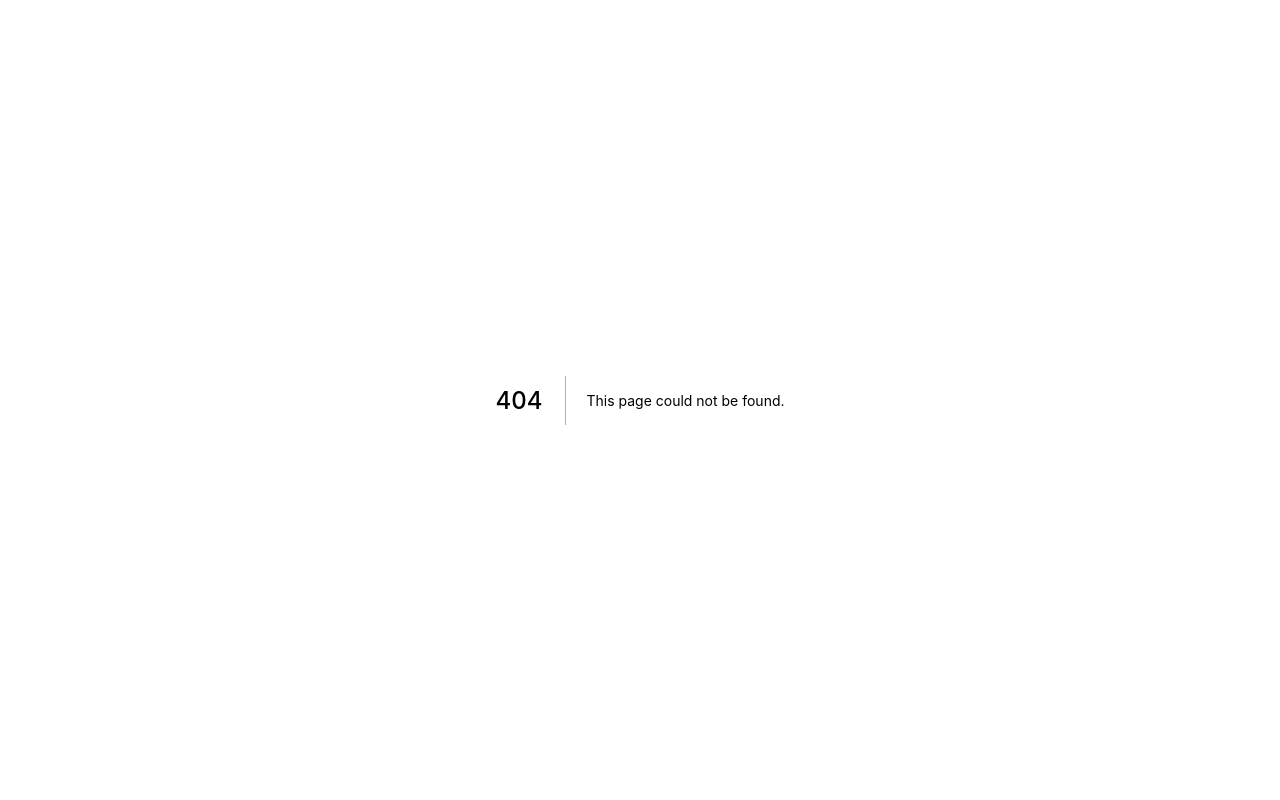
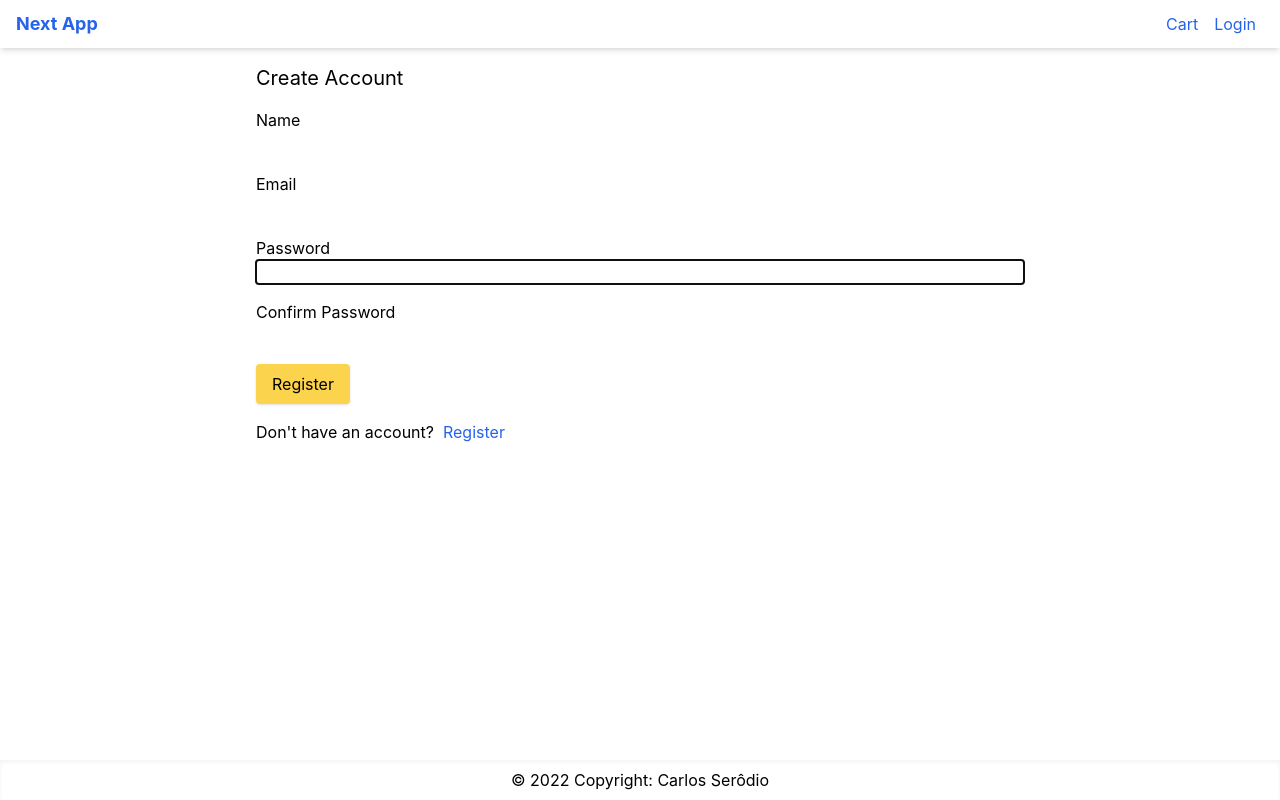
Before and after one commit to csalpha/nextjs-tailwind-ecommerce, a Next.js app: page /register in a window 1280 px wide. Before the commit this address had no page. Built offline with nearby package versions, Linux system fonts and the light colour scheme; no server answers.

Commit message:
Create Register Screen

```diff
--- /dev/null
+++ b/pages/api/auth/signup.js
@@ -0,0 +1,74 @@
+import bcryptjs from 'bcryptjs';
+import User from '../../../models/User';
+import db from '../../../utils/db';
+
+// implement signup api
+// this api only accept post http web
+// create a api to create a user in the database
+
+// define async function named handler
+async function handler(req, res) {
+  // check the method of this request
+  if (req.method !== 'POST') {
+    // if method is not post
+    return; // stop function
+  }
+  // from req.body get name, email and password
+  const { name, email, password } = req.body;
+  // if the data does not exist
+  if (
+    !name || // if name does not exist
+    !email || // if email does not exist
+    !email.includes('@') || // if email does not includes '@'
+    !password || // if password does not exist
+    password.trim().length < 3 // if password is less than 3
+  ) {
+    /* return error 422
+    and send a json with a message */
+    res.status(422).json({
+      message: 'Validation error',
+    });
+    return;
+  }
+
+  // connect to the database
+  await db.connect();
+
+  /* by findOne we search in the user collection mongodb for
+   the user with this email*/
+  const existingUser = await User.findOne({ email: email });
+  // if does exist
+  if (existingUser) {
+    // show error message status 422
+    res.status(422).json({ message: 'User exists already!' });
+    // disconnect from the database
+    await db.disconnect();
+    // don't continue the code
+    return;
+  }
+  /* otherwise define a  newUser from the User
+  object from mongoose and pass name, email, password and is admin */
+  const newUser = new User({
+    name,
+    email,
+    password: bcryptjs.hashSync(password), // use bcryptjs to encrypt the password
+    isAdmin: false,
+  });
+
+  // create user using newUser.save() function from mongoose
+  const user = await newUser.save();
+  // disconnect from the database
+  await db.disconnect();
+  /* send back this data
+  status is 201 and send message 'Created user!'*/
+  res.status(201).send({
+    message: 'Created user!',
+    _id: user._id, // pass id of user
+    name: user.name, // pass name of user
+    email: user.email, // pass email of user
+    isAdmin: user.isAdmin, // pass isAdmin status
+  });
+}
+
+// export handler function
+export default handler;
--- a/pages/login.jsx
+++ b/pages/login.jsx
@@ -118,7 +118,7 @@
         </div>
         <div className="mb-4 ">
           Don&apos;t have an account? &nbsp;
-          <Link href="register">Sign Up</Link>
+          <Link href={`/register?redirect=${redirect || '/'}`}>Sign Up</Link>
         </div>
       </form>
     </Layout>
--- /dev/null
+++ b/pages/register.jsx
@@ -0,0 +1,178 @@
+import Link from 'next/link';
+import React, { useEffect } from 'react';
+import { signIn, useSession } from 'next-auth/react';
+import { useForm } from 'react-hook-form';
+import Layout from '../components/Layout';
+import { getError } from '../utils/error';
+import { toast } from 'react-toastify';
+import { useRouter } from 'next/router';
+import axios from 'axios';
+
+/* implement the register page
+   when user click on login we
+   have register
+ */
+export default function LoginScreen() {
+  const { data: session } = useSession();
+
+  const router = useRouter();
+  const { redirect } = router.query;
+
+  useEffect(() => {
+    if (session?.user) {
+      router.push(redirect || '/');
+    }
+  }, [router, session, redirect]);
+
+  const {
+    handleSubmit,
+    register,
+    getValues,
+    formState: { errors },
+  } = useForm(); // from useForm get handleSubmit,register, getValues
+
+  const submitHandler = async ({ name, email, password }) => {
+    // create a new user in backend
+    try {
+      // send an ajax request to this api, '/api/auth/signup'
+      await axios.post('/api/auth/signup', {
+        // post request
+        // pass name, email and password
+        name,
+        email,
+        password,
+      });
+      // the login user using signIn function
+      const result = await signIn('credentials', {
+        redirect: false,
+        email,
+        password,
+      });
+      if (result.error) {
+        /* if there is an error
+           show error           */
+        toast.error(result.error);
+      }
+    } catch (err) {
+      toast.error(getError(err));
+    }
+  };
+  return (
+    <Layout title="Create Account">
+      {/* form */}
+      <form
+        className="mx-auto max-w-screen-md"
+        onSubmit={handleSubmit(submitHandler)}
+      >
+        <h1 className="mb-4 text-xl">Create Account</h1>
+        {/* Name box */}
+        <div className="mb-4">
+          <label htmlFor="name">Name</label>
+          <input
+            type="text"
+            className="w-full"
+            id="name"
+            autoFocus // first field
+            {...register('name', {
+              // register it as name
+              required: 'Please enter name',
+            })}
+          />
+          {/* if there is an error */}
+          {errors.name && (
+            /* show the errors.name.message */
+            <div className="text-red-500">{errors.name.message}</div>
+          )}
+        </div>
+        {/* Email box */}
+        <div className="mb-4">
+          <label htmlFor="email">Email</label>
+          <input
+            type="email"
+            {...register('email', {
+              required: 'Please enter email',
+              pattern: {
+                value: /^[a-zA-Z0-9_.+-]+@[a-zA-Z0-9-]+.[a-zA-Z0-9-.]+$/i,
+                message: 'Please enter valid email',
+              },
+            })}
+            className="w-full"
+            id="email"
+          ></input>
+          {errors.email && (
+            <div className="text-red-500">{errors.email.message}</div>
+          )}
+        </div>
+        {/* PassWord box */}
+        <div className="mb-4">
+          <label htmlFor="password">Password</label>
+          <input
+            type="password"
+            {...register('password', {
+              required: 'Please enter password',
+              minLength: { value: 4, message: 'password is more than 3 chars' },
+            })}
+            className="w-full"
+            id="password"
+            autoFocus
+          ></input>
+          {errors.password && (
+            <div className="text-red-500 ">{errors.password.message}</div>
+          )}
+        </div>
+        {/* Confirm Password box */}
+        <div className="mb-4">
+          <label htmlFor="confirmPassword">Confirm Password</label>
+          <input
+            className="w-full"
+            type="password"
+            id="confirmPassword" // connect id to label using htmlFor
+            {...register(
+              // register in react hook form
+              'confirmPassword',
+              /* name of field */
+              {
+                /* options */ required: 'Please enter confirm password',
+                /* check the value in this input box
+                   with the value in password input
+                   if they are not equal show error message
+                   'Password do not match' */
+                validate: (value) => value === getValues('password'),
+                // getValues is coming from react hook form
+                minLength: {
+                  value: 4,
+                  message: 'confirm password is more than 3 chars',
+                },
+              }
+            )}
+          />
+          {/* fist error box: regular error */}
+          {errors.confirmPassword && (
+            <div className="text-red-500 ">
+              {errors.confirmPassword.message}
+            </div>
+          )}
+          {/** second error box: Password do not match */}
+          {/* check the password in the password input box
+          with the value in the confirm password input box,
+          if they are not equal to each other show error message */}
+          {errors.confirmPassword &&
+            errors.confirmPassword.type === 'validate' && (
+              <div className="text-red-500 ">Password do not match</div>
+            )}
+        </div>
+
+        <div className="mb-4 ">
+          <button className="primary-button">Register</button>
+        </div>
+        <div className="mb-4 ">
+          Don&apos;t have an account? &nbsp;
+          {/* check the redirect
+          if redirect does exist use it
+          otherwise redirect user to the home page */}
+          <Link href={`/register?redirect=${redirect || '/'}`}>Register</Link>
+        </div>
+      </form>
+    </Layout>
+  );
+}
```
Also changed, not shown: 2 other files (tests, documents, lock files or other folders).
